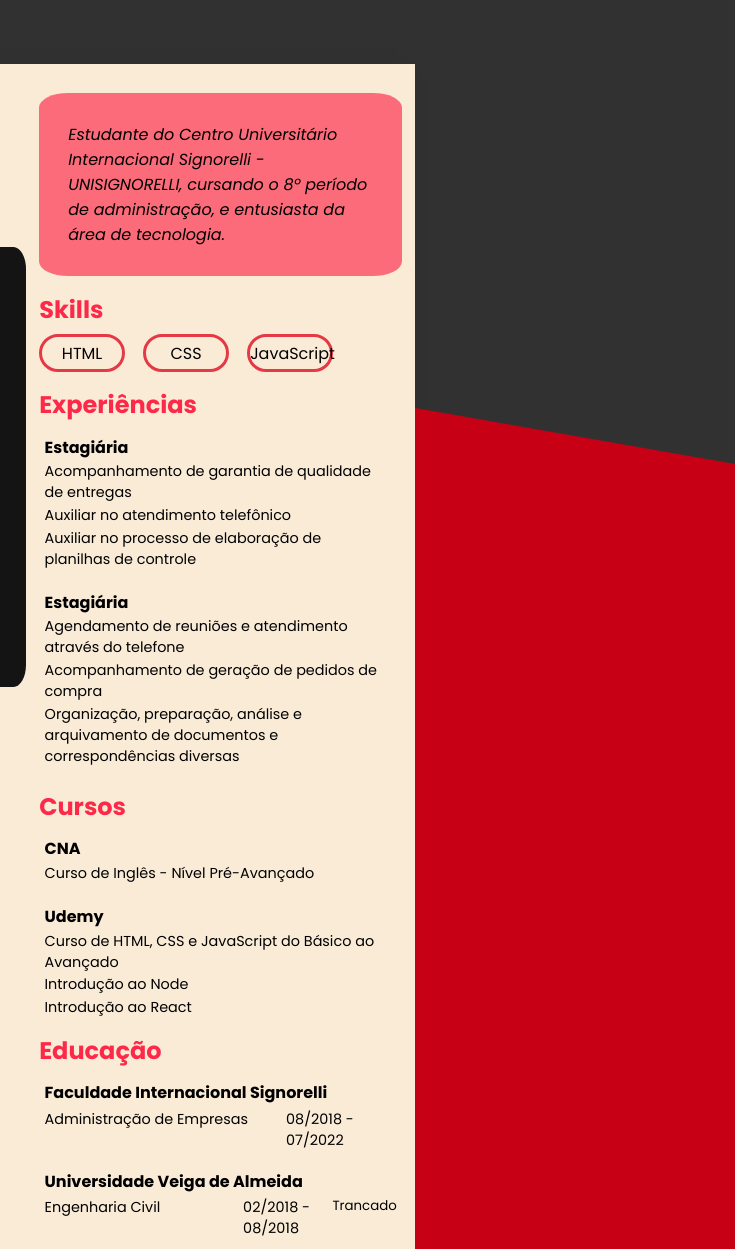
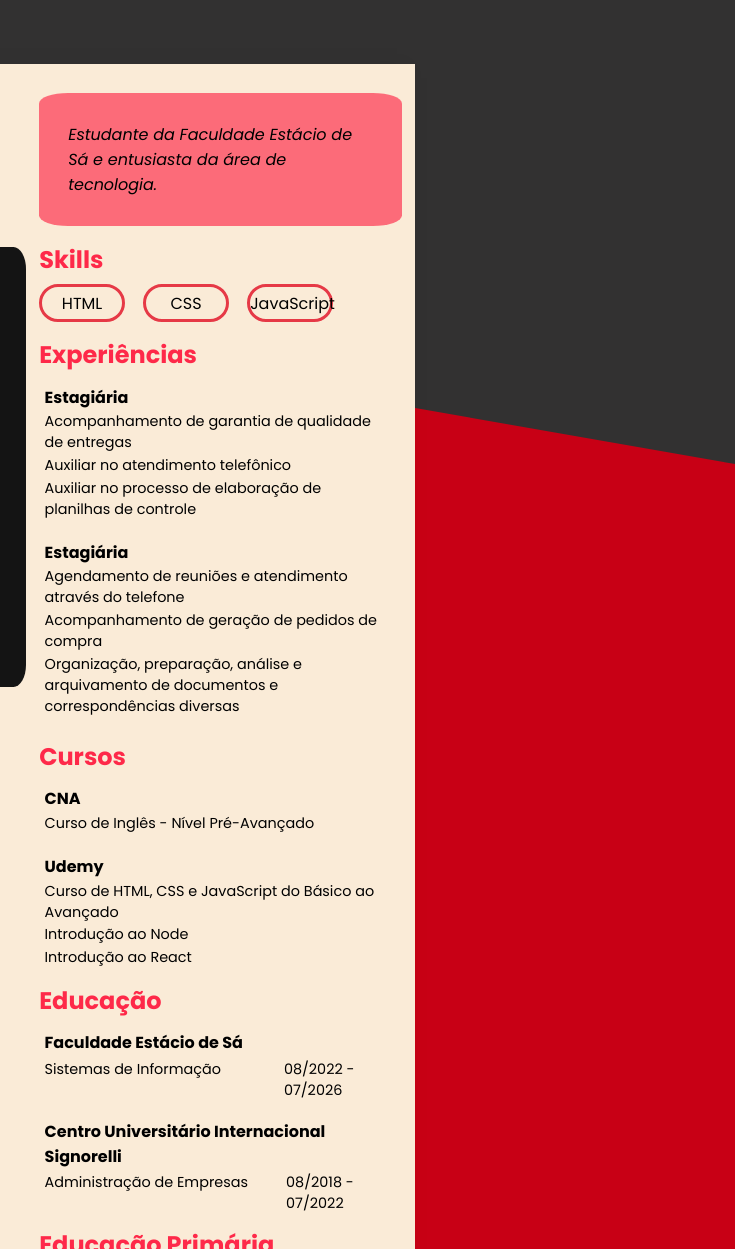
Before and after one commit to RobertaPires/First-Project, a plain HTML site: page index.html in a window 1280 px wide. Shown: the top 1249 px of the page, 545-1280 px from the left. Drawn offline with nearby package versions, Linux system fonts and the light colour scheme.

Commit message:
Update index.html

```diff
--- a/index.html
+++ b/index.html
@@ -68,10 +68,8 @@
       <div class="coluna2">
         <div class="bio">
           <p>
-            <em
-              >Estudante do Centro Universitário Internacional Signorelli - UNISIGNORELLI, cursando o 8º
-              período de administração, e entusiasta da área de tecnologia.</em
-            >
+            <em>
+              Estudante da Faculdade Estácio de Sá e entusiasta da área de tecnologia.</em>
           </p>
         </div>
         <div class="skills">
@@ -146,18 +144,17 @@
             <h2 class="hobby-titulo">Educação</h2>
             <div class="educacao-container">
                 <div class="educacao">
-                    <h3 class="title">Faculdade Internacional Signorelli</h3>
+                    <h3 class="title">Faculdade Estácio de Sá</h3>
+                    <div class="details">
+                        <span>Sistemas de Informação</span>
+                        <span>08/2022 - 07/2026</span>
+                    </div>
+                </div>
+                <div class="educacao">
+                    <h3 class="title">Centro Universitário Internacional Signorelli</h3>
                     <div class="details">
                         <span>Administração de Empresas</span>
                         <span>08/2018 - 07/2022</span>
-                    </div>
-                </div>
-                <div class="educacao">
-                    <h3 class="title">Universidade Veiga de Almeida</h3>
-                    <div class="details">
-                        <span>Engenharia Civil</span>
-                        <span>02/2018 - 08/2018</span>
-                        <small>Trancado</small>
                     </div>
                 </div>
 
```
